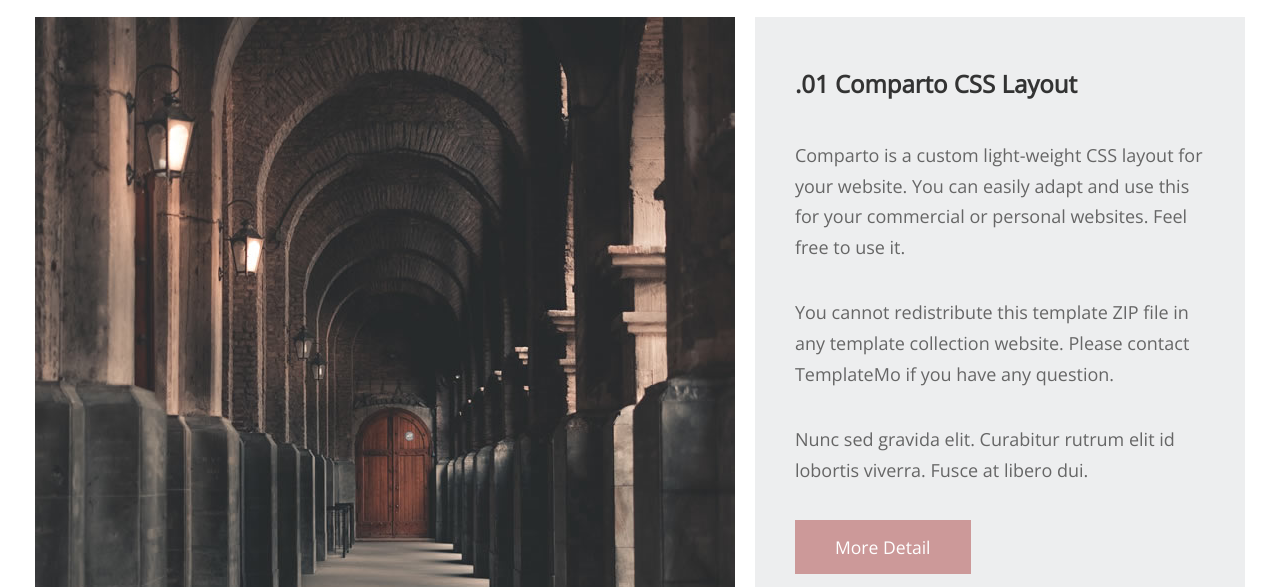
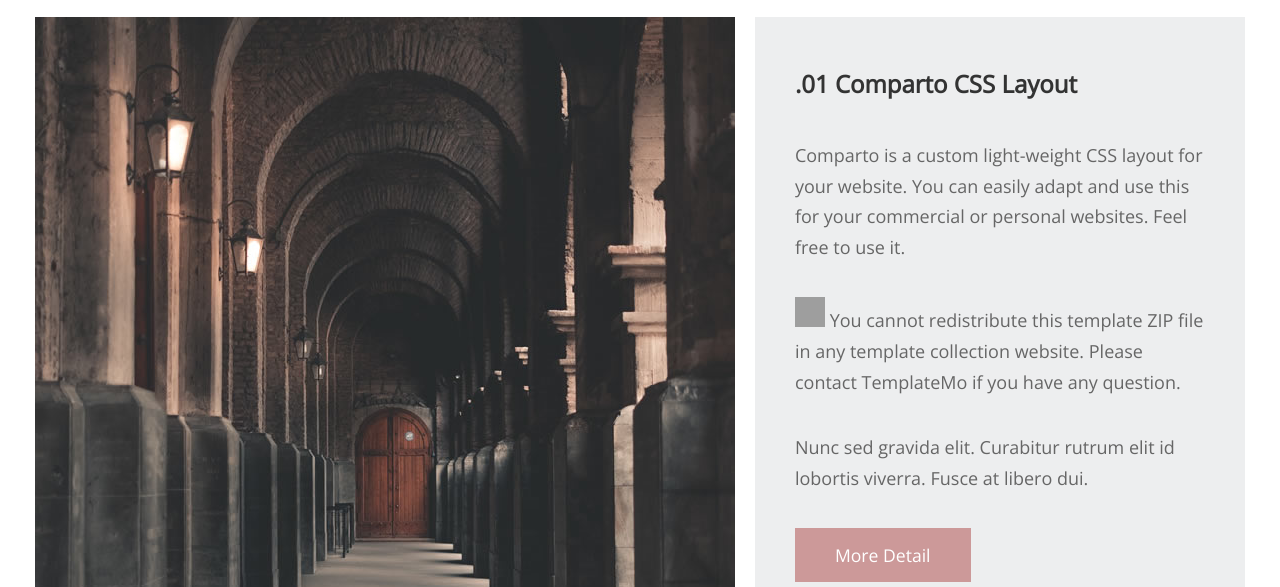
Before and after one commit to SHIVANI0708/template, a plain HTML site: page index.html in a window 1280 px wide. Shown: the part 213-800 px from the top of the page. Drawn offline with nearby package versions, Linux system fonts and the light colour scheme; grey boxes are pictures that could not be loaded.

Commit message:
Update index.html

```diff
--- a/index.html
+++ b/index.html
@@ -65,7 +65,9 @@ https://templatemo.com/tm-544-comparto
                 <article class="tm-section-1-r tm-bg-color-8">
                     <h2 class="tm-mb-2 tm-title-color">.01 Comparto CSS Layout</h2>
                     <p><a rel="nofollow" href="https://templatemo.com/tm-544-comparto" target="_parent">Comparto</a> is a custom light-weight CSS layout for your website. You can easily adapt and use this for your commercial or personal websites. Feel free to use it.</p>
-                    <p>You cannot redistribute this template ZIP file in any template collection website. Please <a rel="nofollow" href="https://templatemo.com/contact" target="_parent">contact TemplateMo</a> if you have any question.</p>
+                    <p><a href="https://dev.to/shivani0708">
+  <img src="https://d2fltix0v2e0sb.cloudfront.net/dev-badge.svg" alt="Shivani Rawat's DEV Profile" height="30" width="30">
+</a>You cannot redistribute this template ZIP file in any template collection website. Please <a rel="nofollow" href="https://templatemo.com/contact" target="_parent">contact TemplateMo</a> if you have any question.</p>
                     <p>Nunc sed gravida elit. Curabitur rutrum elit id lobortis viverra. Fusce at libero dui.</p>
 
                     <a href="#services" class="tm-btn tm-btn-1 tm-link-to-services">More Detail</a>
```
